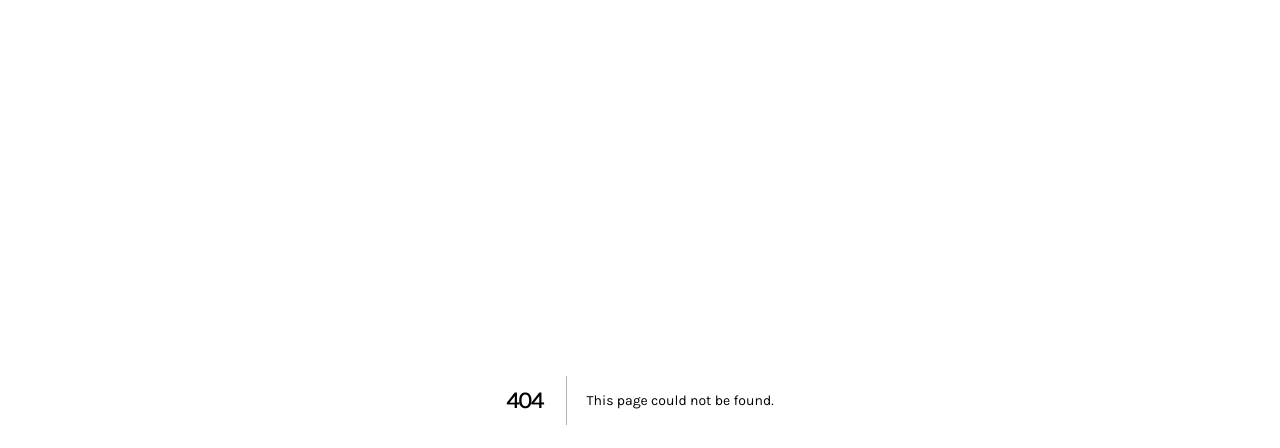
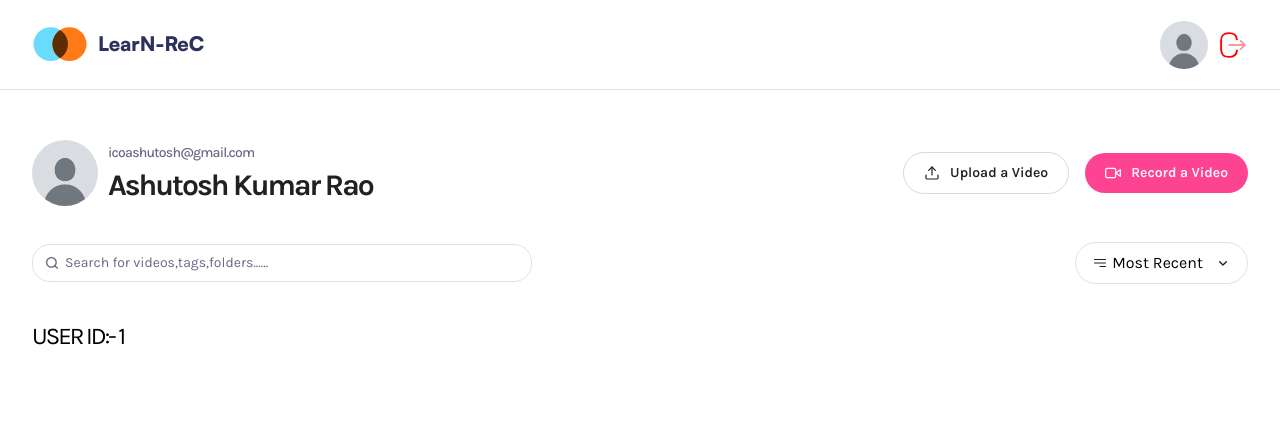
Before and after one commit to ASHUTOSH-KUMAR-RAO/Learn-Rec, a Next.js app: page /profile/1 in a window 1280 px wide. Before the commit this address had no page. Shown: the top 448 px of the page. Built offline with nearby package versions, Linux system fonts and the light colour scheme.

Commit message:
01:home-page

```diff
--- a/app/page.tsx
+++ b/app/(auth)/sign-in/page.tsx
@@ -1,8 +1,9 @@
+
 import React from 'react'
 
 const Page = () => {
   return (
-    <div>Page</div>
+    <div>Auth Pages</div>
   )
 }
 
--- /dev/null
+++ b/app/(root)/layout.tsx
@@ -0,0 +1,14 @@
+import Navbar from "@/components/navbar";
+import { ReactNode } from "react";
+
+const Layout = ({ children }: { children: ReactNode }) => {
+  // todo=> const Layout = ({children}:{children:React.ReactNode}) => { , Hum isko aise bhi likh sakte hai,aur upper wale me bhi koi farak nahi padta dono same hi hai ,but humne ReactNode isliye use kiya hai kyuki humne upar se import kiya hai ReactNode ko,aur ye thoda clean lagta hai.,but dono sahi hai.,lekin niche wala comment me jo likha hai wo bhi sahi hai.but usme hum ReactNode ko import nahi karte hai.
+  return (
+    <div>
+      <Navbar />
+      {children}
+    </div>
+  );
+};
+
+export default Layout;
--- /dev/null
+++ b/app/(root)/page.tsx
@@ -0,0 +1,12 @@
+import Header from "@/components/header";
+
+const Page = () => {
+  return (
+    <main className="wrapper page">
+      <Header title="All  Videos" subHeader="Public Library" />
+      Learn Rec
+    </main>
+  );
+};
+
+export default Page;
--- /dev/null
+++ b/app/(root)/profile/[id]/page.tsx
@@ -0,0 +1,17 @@
+import Header from "@/components/header";
+
+const Page = async ({ params }: ParamsWithSearch) => {
+  const { id } = await params;
+  return (
+    <div className="wrapper page">
+      <Header
+        title="Ashutosh Kumar Rao"
+        subHeader="icoashutosh@gmail.com"
+        userImg="/assets/images/dummy.jpg"
+      />
+      <h1 className="text-2xl font-karla">USER ID:- {id}</h1>
+    </div>
+  );
+};
+
+export default Page;
--- /dev/null
+++ b/components/drop-down-list.tsx
@@ -0,0 +1,31 @@
+"use client";
+
+import Image from "next/image";
+import { useState } from "react";
+
+const DropdownList = () => {
+  const [isOpen, setIsOpen] = useState(false);
+  return (
+    <div className="relative">
+      <div className="cursor-pointer" onClick={() => setIsOpen(!isOpen)}>
+        <div className="filter-trigger">
+            <figure>
+              <Image src="/assets/icons/hamburger.svg" alt="menu" width={16} height={16}/> Most Recent
+            </figure>
+            <Image src="/assets/icons/arrow-down.svg" alt="arrow down" width={16} height={16}/>
+        </div>
+      </div>
+      {isOpen && (
+        <ul className="dropdown">
+          {["Videos", "Tags", "Folders"].map((item) => (
+            <li key={item} className="list-item">
+              {item}
+            </li>
+          ))}
+        </ul>
+      )}
+    </div>
+  );
+};
+
+export default DropdownList;
--- /dev/null
+++ b/components/header.tsx
@@ -0,0 +1,59 @@
+import { ICONS } from "@/constants";
+import Image from "next/image";
+import Link from "next/link";
+import DropdownList from "./drop-down-list";
+
+const Header = ({ subHeader, title, userImg }: SharedHeaderProps) => {
+  return (
+    <header className="header">
+      <section className="header-container">
+        <div className="details ">
+          {userImg && (
+            <Image
+              src={userImg}
+              alt="user"
+              width={66}
+              height={66}
+              className="rounded-full"
+            />
+          )}
+          <article>
+            <p>{subHeader}</p>
+            <h1>{title}</h1>
+          </article>
+        </div>
+        <aside>
+          <Link href="/upload">
+            <Image
+              src="/assets/icons/upload.svg"
+              alt="upload"
+              width={16}
+              height={16}
+            />
+            <span>Upload a Video</span>
+          </Link>
+          <div className="record">
+            <button className="primary-btn">
+              <Image src={ICONS.record} alt="record" width={16} height={16} />
+              <span>Record a Video</span>
+            </button>
+          </div>
+        </aside>
+      </section>
+      <section className="search-filter">
+        <div className="search">
+          <input type="text" placeholder="Search for videos,tags,folders......" />
+          <Image
+            src="/assets/icons/search.svg"
+            alt="search"
+            width={16}
+            height={16}
+          />
+        </div>
+        <DropdownList/>
+      </section>
+    </header>
+  );
+};
+
+export default Header;
--- /dev/null
+++ b/components/navbar.tsx
@@ -0,0 +1,49 @@
+"use client"
+
+import Image from "next/image";
+import Link from "next/link";
+import { useRouter } from "next/navigation";
+
+const user = {};
+const Navbar = () => {
+  const router = useRouter()
+  return (
+    <header className="navbar">
+      <nav>
+        <Link href="/">
+          <Image
+            src="/assets/icons/logo.svg"
+            alt="logo"
+            width={56}
+            height={56}
+          />
+          <h1>LearN-ReC</h1>
+        </Link>
+        {user && (
+          <figure>
+            <button onClick={()=>router.push("/profile/123")}>
+              <Image
+                src="/assets/images/dummy.jpg"
+                alt="User"
+                width={48}
+                height={48}
+                className="rounded-full aspect-square"
+              />
+            </button>
+            <button className="cursor-pointer">
+              <Image
+                src="/assets/icons/logout.svg"
+                alt="Logout"
+                width={30}
+                height={30}
+                className="rotate-180"
+              />
+            </button>
+          </figure>
+        )}
+      </nav>
+    </header>
+  );
+};
+
+export default Navbar;
--- a/constants/index.ts
+++ b/constants/index.ts
@@ -1,6 +1,23 @@
-export const MAX_VIDEO_SIZE = 500 * 1024 * 1024;
-export const MAX_THUMBNAIL_SIZE = 10 * 1024 * 1024;
+// Type definitions
+export type Visibility = "public" | "private";
 
+export interface VideoCard {
+  id: string;
+  title: string;
+  thumbnail: string;
+  createdAt: Date;
+  userImg: string;
+  username: string;
+  views: number;
+  visibility: Visibility;
+  duration: number;
+}
+
+// File size limits
+export const MAX_VIDEO_SIZE = 500 * 1024 * 1024; // 500MB
+export const MAX_THUMBNAIL_SIZE = 10 * 1024 * 1024; // 10MB
+
+// Bunny CDN configuration
 export const BUNNY = {
   STREAM_BASE_URL: "https://video.bunnycdn.com/library",
   STORAGE_BASE_URL: "https://sg.storage.bunnycdn.com/snapcast",
@@ -9,6 +26,7 @@
   TRANSCRIPT_URL: "https://vz-47a08e64-84d.b-cdn.net",
 };
 
+// UI constants
 export const emojis = ["😂", "😍", "👍"];
 
 export const filterOptions = [
@@ -16,7 +34,7 @@
   "Most Recent",
   "Oldest First",
   "Least Viewed",
-];
+] as const;
 
 export const visibilities: Visibility[] = ["public", "private"];
 
@@ -26,6 +44,7 @@
   upload: "/assets/icons/upload.svg",
 };
 
+// Video state
 export const initialVideoState = {
   isLoaded: false,
   hasIncrementedView: false,
@@ -33,8 +52,9 @@
   processingProgress: 0,
 };
 
-export const infos = ["transcript", "metadata"];
+export const infos = ["transcript", "metadata"] as const;
 
+// Recording configuration
 export const DEFAULT_VIDEO_CONFIG = {
   width: { ideal: 1920 },
   height: { ideal: 1080 },
@@ -47,56 +67,8 @@
   videoBitsPerSecond: 2500000,
 };
 
-export const MAX_VIDEO_SIZE = 500 * 1024 * 1024;
-export const MAX_THUMBNAIL_SIZE = 10 * 1024 * 1024;
-
-export const BUNNY = {
-  STREAM_BASE_URL: "https://video.bunnycdn.com/library",
-  STORAGE_BASE_URL: "https://sg.storage.bunnycdn.com/snapcast",
-  CDN_URL: "https://snapcast.b-cdn.net",
-  EMBED_URL: "https://iframe.mediadelivery.net/embed",
-  TRANSCRIPT_URL: "https://vz-47a08e64-84d.b-cdn.net",
-};
-
-export const emojis = ["😂", "😍", "👍"];
-
-export const filterOptions = [
-  "Most Viewed",
-  "Most Recent",
-  "Oldest First",
-  "Least Viewed",
-];
-
-export const visibilities: Visibility[] = ["public", "private"];
-
-export const ICONS = {
-  record: "/assets/icons/record.svg",
-  close: "/assets/icons/close.svg",
-  upload: "/assets/icons/upload.svg",
-};
-
-export const initialVideoState = {
-  isLoaded: false,
-  hasIncrementedView: false,
-  isProcessing: true,
-  processingProgress: 0,
-};
-
-export const infos = ["transcript", "metadata"];
-
-export const DEFAULT_VIDEO_CONFIG = {
-  width: { ideal: 1920 },
-  height: { ideal: 1080 },
-  frameRate: { ideal: 30 },
-};
-
-export const DEFAULT_RECORDING_CONFIG = {
-  mimeType: "video/webm;codecs=vp9,opus",
-  audioBitsPerSecond: 128000,
-  videoBitsPerSecond: 2500000,
-};
-
-export const dummyCards = [
+// Dummy data for development
+export const dummyCards: VideoCard[] = [
   {
     id: "1",
     title: "SnapChat Message",
@@ -184,5 +156,5 @@
     views: 67,
     visibility: "public",
     duration: 345,
-  }
-]
+  },
+];
```
